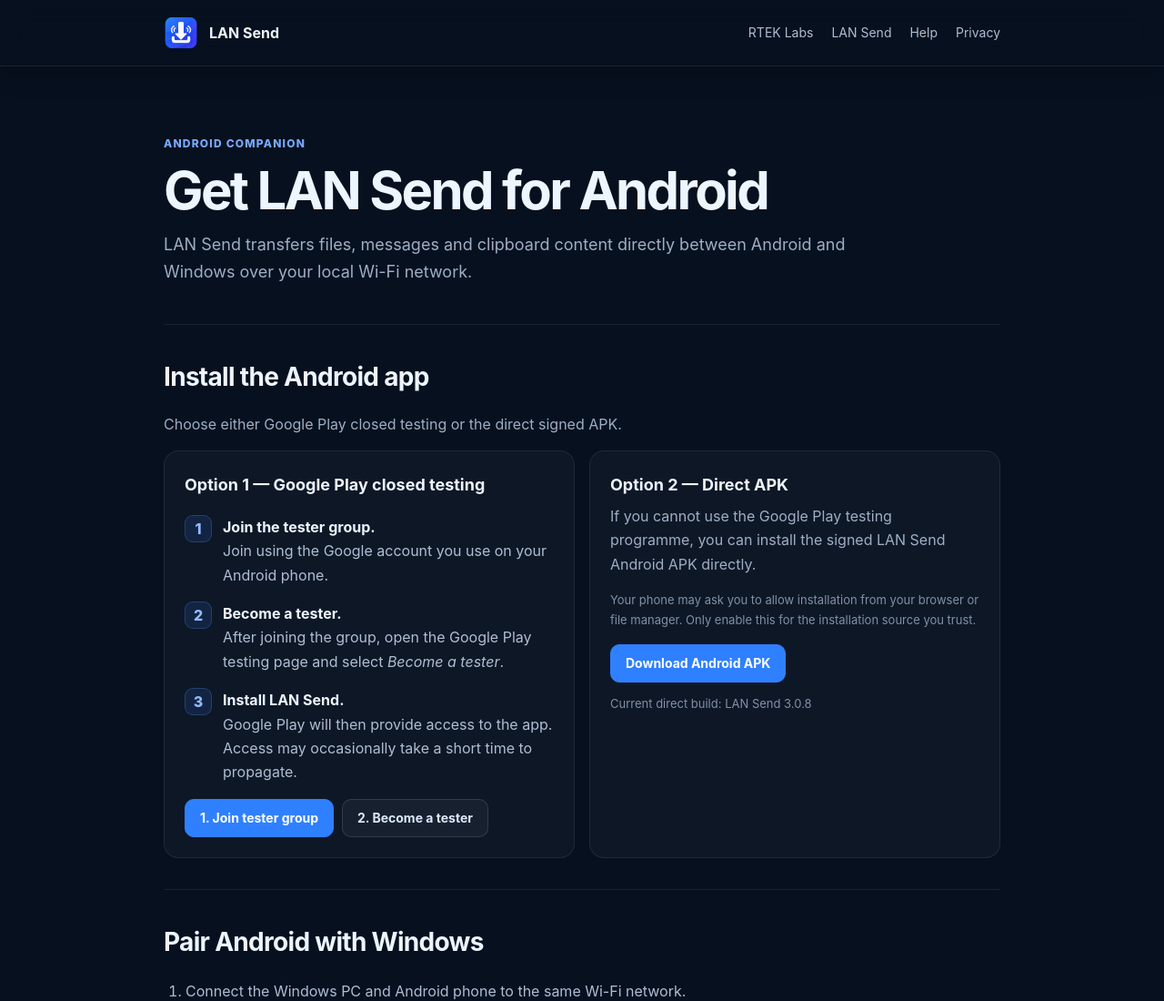
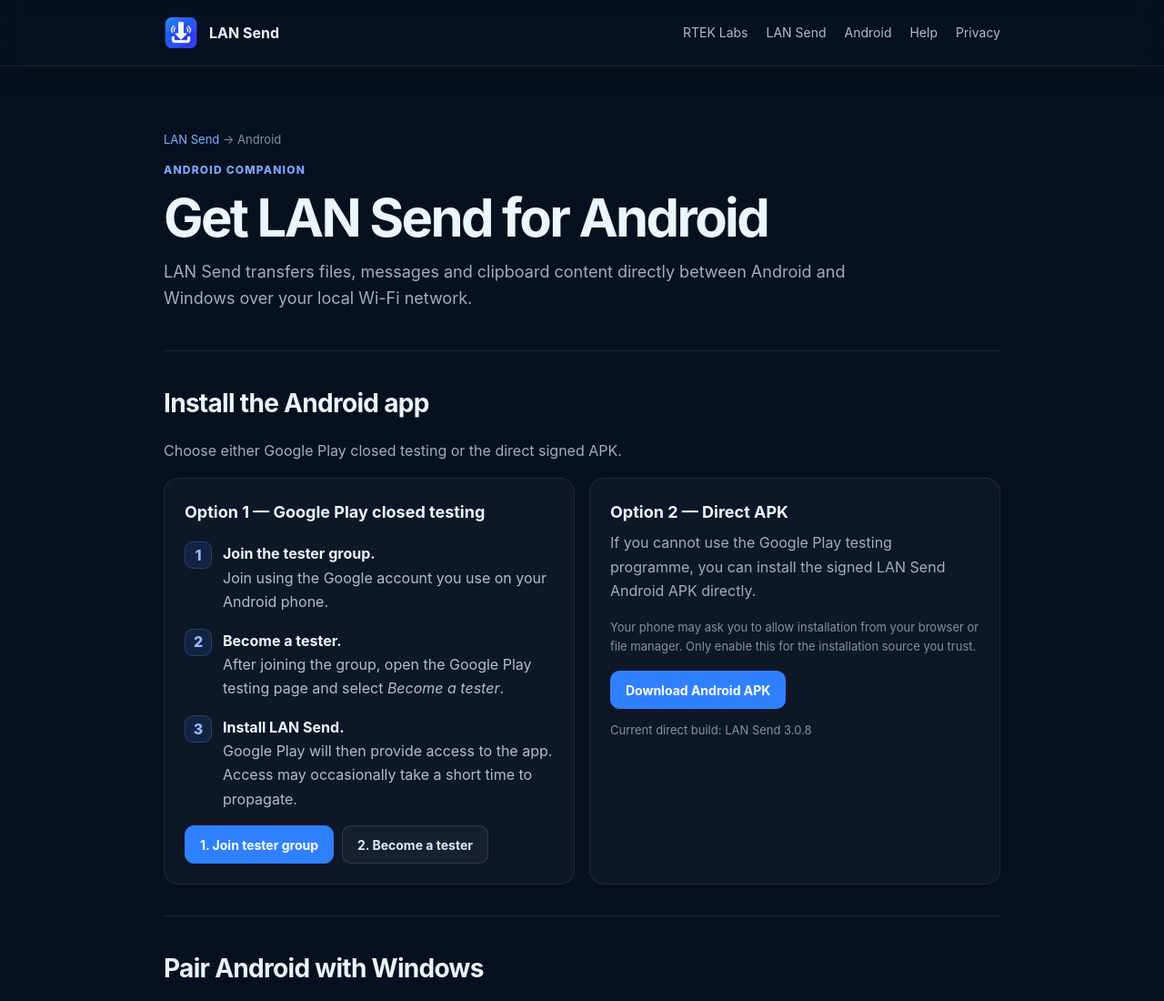
Before and after one commit to rteklabs/rteklabs.github.io, a plain HTML site: page lansend/android/index.html in a window 1280 px wide. Shown: the top 1100 px of the page at 91% size. Drawn offline with Linux system fonts and the light colour scheme.

Commit message:
Integrate Android guide with LAN Send navigation

```diff
--- a/lansend/android/index.html
+++ b/lansend/android/index.html
@@ -69,6 +69,7 @@
         <div class="navlinks">
           <a href="/">RTEK Labs</a>
           <a href="/lansend/">LAN Send</a>
+          <a href="/lansend/android/">Android</a>
           <a href="/lansend/help/">Help</a>
           <a href="/lansend/privacy/">Privacy</a>
         </div>
@@ -78,6 +79,7 @@
 
   <div class="wrap">
     <header class="hero">
+      <p class="quiet" style="margin:0 0 8px;"><a href="/lansend/" style="text-decoration:none;">LAN Send</a> → Android</p>
       <span class="eyebrow">Android companion</span>
       <h1>Get LAN Send for Android</h1>
       <p class="lead">LAN Send transfers files, messages and clipboard content directly between Android and Windows over your local Wi-Fi network.</p>
```
